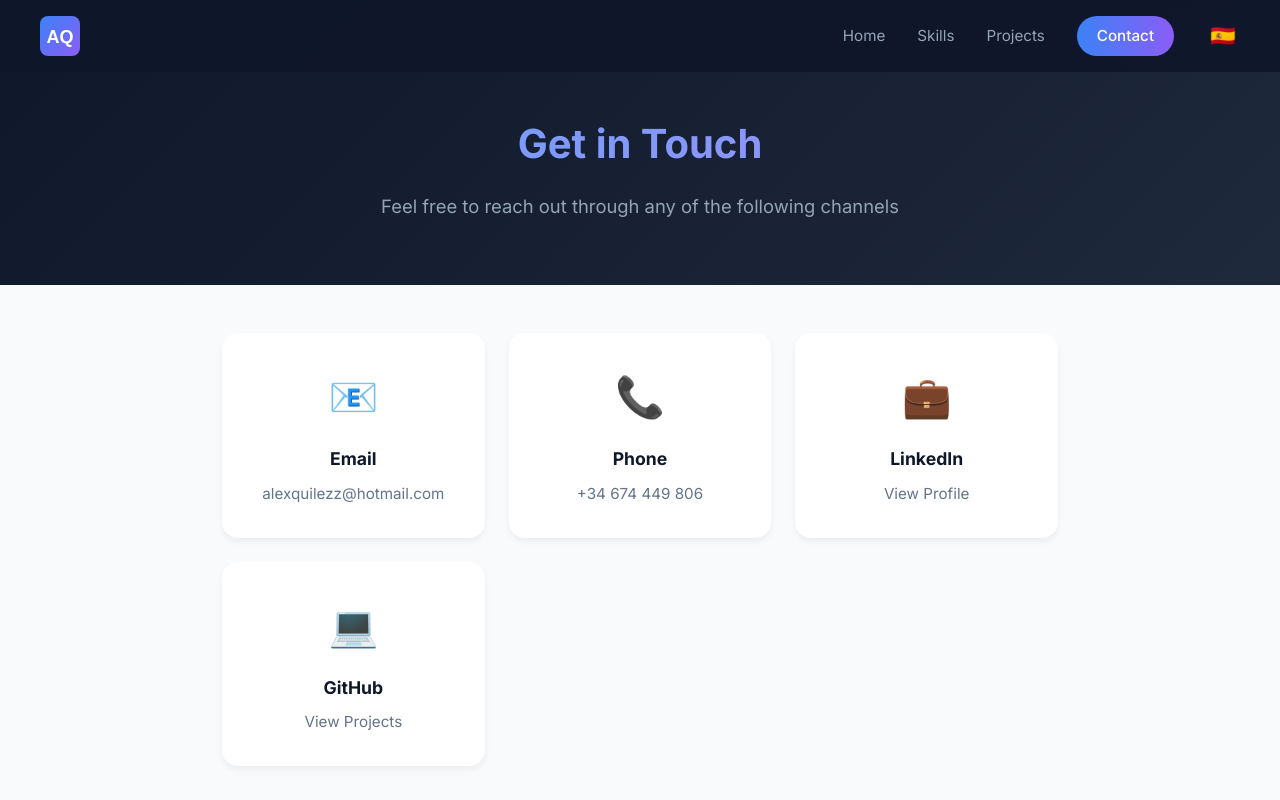
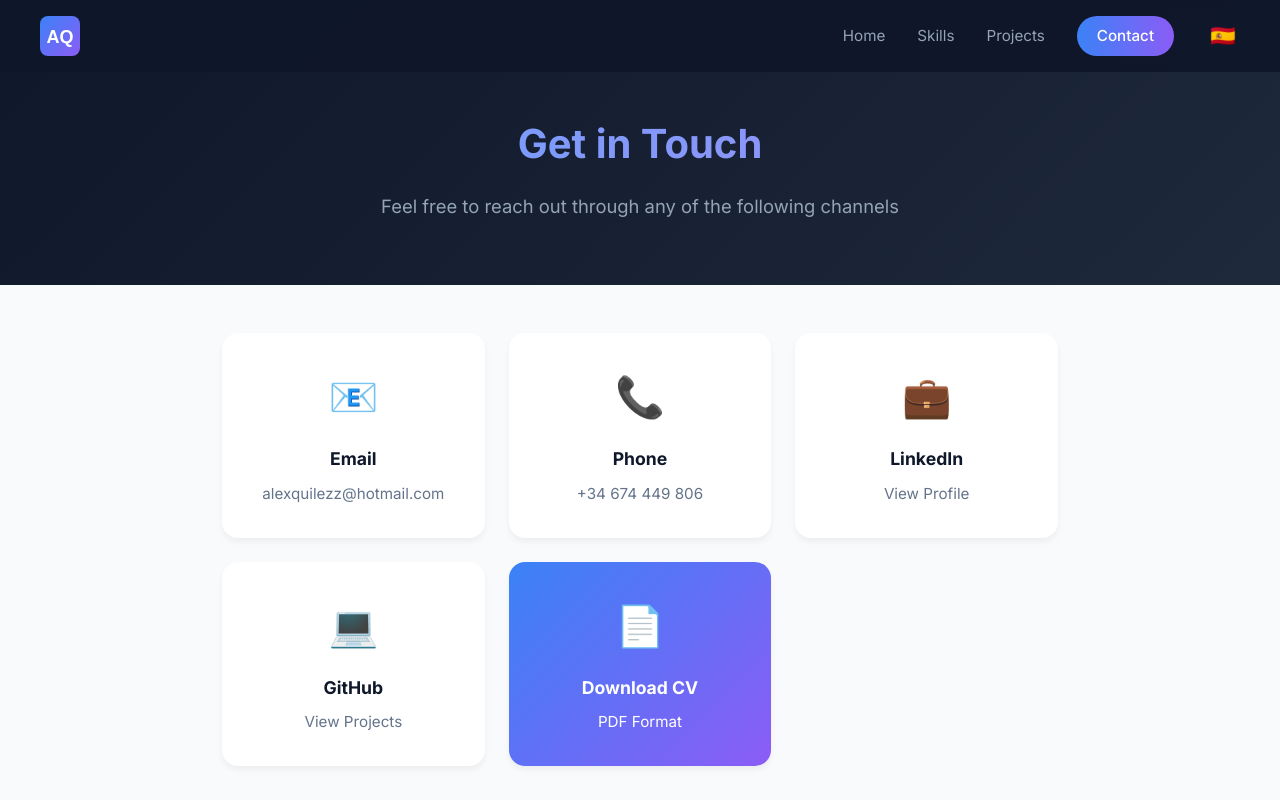
Before and after one commit to kaleex/cv, a React (Vite) app in the folder frontend/: page /contact in a window 1280 px wide. Shown: the top 800 px of the page. Built offline with nearby package versions, Linux system fonts and the light colour scheme.

Commit message:
feat: add CV download to Contact page

```diff
--- a/frontend/src/i18n/translations.ts
+++ b/frontend/src/i18n/translations.ts
@@ -187,7 +187,9 @@ export const en = {
     email: "Email",
     phone: "Phone",
     linkedin: "LinkedIn",
-    github: "GitHub"
+    github: "GitHub",
+    downloadCV: "Download CV",
+    downloadCVSub: "PDF Format"
   },
   footer: {
     copyright: "©"
@@ -383,7 +385,9 @@ export const es = {
     email: "Email",
     phone: "Teléfono",
     linkedin: "LinkedIn",
-    github: "GitHub"
+    github: "GitHub",
+    downloadCV: "Descargar CV",
+    downloadCVSub: "Formato PDF"
   },
   footer: {
     copyright: "©"
--- a/frontend/src/pages/Contact.css
+++ b/frontend/src/pages/Contact.css
@@ -71,6 +71,21 @@
   margin: 0;
   font-size: 0.95rem;
   word-break: break-all;
+}
+
+.contact-card.cv-download {
+  background: linear-gradient(135deg, #3b82f6, #8b5cf6);
+  color: white;
+}
+
+.contact-card.cv-download h3,
+.contact-card.cv-download p {
+  color: white;
+}
+
+.contact-card.cv-download:hover {
+  transform: translateY(-4px);
+  box-shadow: 0 12px 24px rgba(59, 130, 246, 0.3);
 }
 
 .contact-message {
--- a/frontend/src/pages/Contact.tsx
+++ b/frontend/src/pages/Contact.tsx
@@ -46,6 +46,12 @@ function Contact({ email, phone, linkedin, github }: ContactProps) {
               <p>View Projects</p>
             </a>
           )}
+
+          <a href="/cv-alejandro-quilez.pdf" download className="contact-card cv-download" onClick={() => Analytics.ctaClick('cv-download-contact')}>
+            <span className="contact-icon">📄</span>
+            <h3>{t.contact.downloadCV}</h3>
+            <p>{t.contact.downloadCVSub}</p>
+          </a>
         </div>
 
         <div className="contact-message">
```
